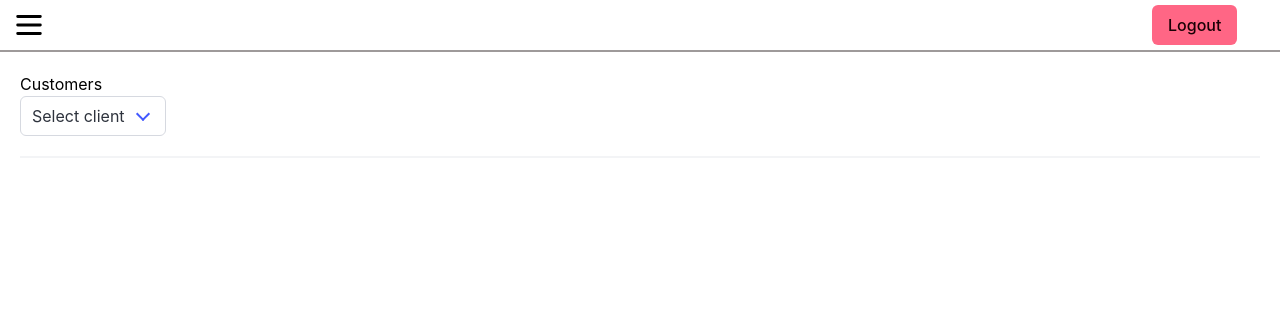
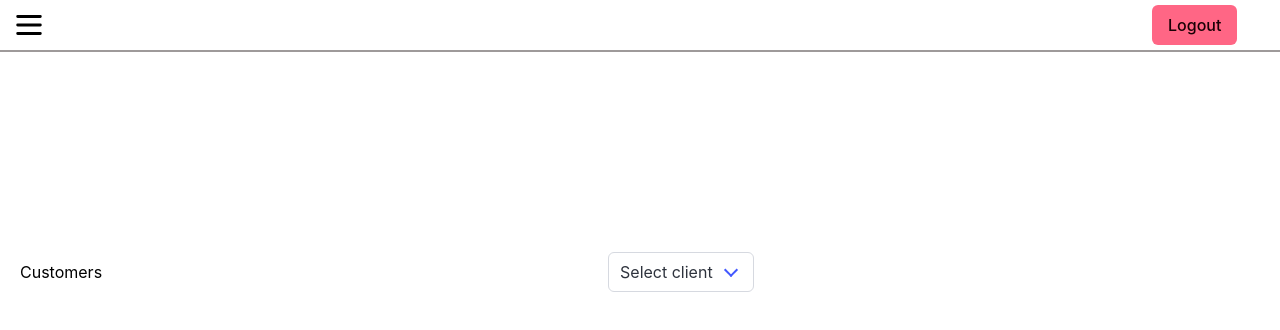
Before and after one commit to IchiiDev/survivor, a React (Create React App) app in the folder frontend/: page /customers in a window 1280 px wide. Shown: the top 330 px of the page. Built offline with nearby package versions, Linux system fonts and the light colour scheme; sample sign-in values are in the browser's storage.

Commit message:
feature : hr bar lower to let place to info

```diff
--- a/frontend/src/pages/Customers.scss
+++ b/frontend/src/pages/Customers.scss
@@ -7,6 +7,8 @@
     display: flex;
     justify-content: space-between;
     align-items: center;
+    height: 400px;
+    width: 100%;
 }
 
 .info-tab {
@@ -16,7 +18,5 @@
 }
 
 .fixed-hr {
-    position: relative;
     width: 100%;
-    margin-top: 20px;
 }
--- a/frontend/src/pages/Customers.tsx
+++ b/frontend/src/pages/Customers.tsx
@@ -12,8 +12,8 @@ const Customers = () => {
 	}
     return (
     	<div>
-        	<h1 className="basic-text-color">Customers</h1>
 			<div className='info-client'>
+        		<h1 className="basic-text-color">Customers</h1>
 				<div className="select is-responsive">
       	    		<select onChange={handleClientChange} value={selectedClient || ""}>
       	    			<option value="" disabled>Select client</option>
@@ -30,8 +30,8 @@ const Customers = () => {
 					)}
 				</div>
 			</div>
-			<hr className='fixed-hr'/>
 			<div className='info-tab'>
+				<hr className='fixed-hr'/>
 				{selectedClient && (
 					<p>Tabs info</p>
 				)}
```
